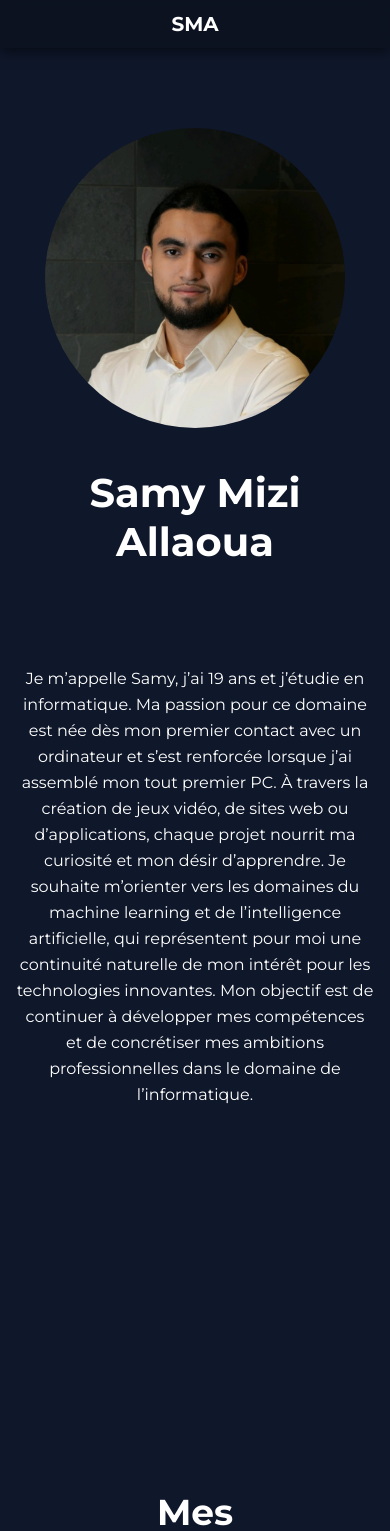
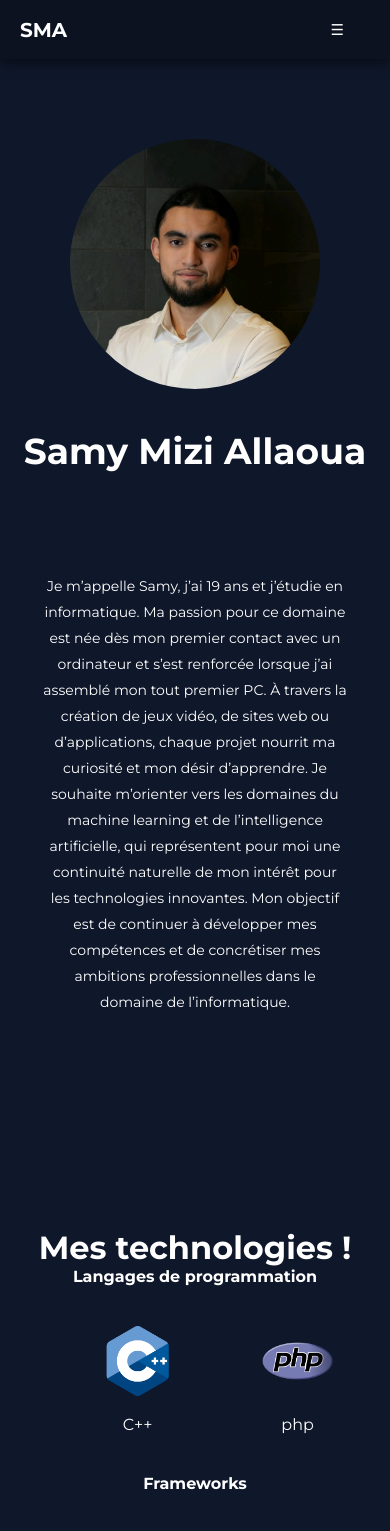
Before and after one commit to SamyM-A/Portfolio, a React (Vite) app: page / in a window 390 px wide. Shown: the top 1531 px of the page. Built offline with nearby package versions, Linux system fonts and the light colour scheme.

Commit message:
Add header responsive for mobile

```diff
--- a/src/App.css
+++ b/src/App.css
@@ -17,6 +17,15 @@
   background-color: #0C1220dd;
   backdrop-filter: blur(8px);
   box-shadow: 0 4px 12px rgba(0, 0, 0, 0.5);
+}
+
+#h2 {
+  display: flex;
+  gap: 20px;
+}
+
+#burger {
+  display: none;
 }
 
 #header a {
@@ -55,7 +64,7 @@
 
 #contact {
     margin: 100px auto;
-    width: 80%;
+    width: 40%;
     text-align: center;
     padding: 32px 32px;
     border-radius: 50px;
@@ -76,6 +85,7 @@
 #nomemail{
   display: flex;
   gap: 10px;
+    /* background-color: red; */
 }
 
 #contact #email, #nom{
@@ -87,6 +97,11 @@
     border-bottom: 2px solid #ffffff;
 }
 
+#contact #mess{
+  /* background-color: red; */
+    border-bottom: 2px solid #ffffff;
+    width: 100%;
+}
 
 #contact #message{
   font-size: 20px;
@@ -94,10 +109,9 @@
     padding: 10px;
     resize: none;
     background: none;
-    border-bottom: 2px solid #ffffff;
+
     display: flex;
-    width: 97.6%;
-    /* margin: 50px auto auto 0px; */
+    margin: 20px auto auto 0px;
 }
 
 #contact #email:focus,
@@ -120,6 +134,8 @@
     border: 3px solid #ffffff; /* Green */
     cursor: pointer;
 }
+
+
 
 
 
@@ -423,11 +439,6 @@
 @media (max-width: 680px) {
 
 
-  #h2{
-    display: none;
-    /* background-color: red; */
-  }
-
   #header{
     text-align: left;
   }
@@ -437,13 +448,53 @@
     padding: 12px 20px;
   }
 
-  #header #h2 {
+  #h2 {
     display: none; /* menu caché (plus tard burger) */
   }
 
   #header a {
     font-size: 20px;
   }
+
+
+  #burger {
+    display: block;
+    font-size: 30px;
+    background: none;
+    border: none;
+    color: white;
+    cursor: pointer;
+  }
+
+  #h2 {
+    position: absolute;
+    top: 50px;
+    left: 0;
+    width: 100%;
+
+    flex-direction: column;
+    align-items: center;
+    /* background-color: #0c1220c2; */
+
+    background-color: #0c1220;
+    backdrop-filter: blur(8px);
+    box-shadow: none;
+
+    display: none;
+    padding: 20px 0;
+  }
+
+  #h2.open {
+    display: flex;
+  }
+
+  #h2 button {
+    padding: 15px 0;
+    font-size: 18px;
+  }
+
+
+
 
   /* ===== HOME ===== */
   #home1 {
@@ -459,12 +510,21 @@
   #home1 img {
     float: none;
     display: block;
-    margin: 0 auto 30px auto;
-    width: 180px;
+    margin: auto  auto;
+    width: 250px;
+    height: 250px;
+  }
+
+  #home1 div{
+    margin: 0;
+    /* background-color: red; */
   }
 
   #home1 p {
-    font-size: 16px;
+    text-align: center;
+    /* background-color: red; */
+    width: 85%;
+    font-size: 14px;
     line-height: 26px;
   }
 
@@ -481,7 +541,7 @@
 
   .projects .imgprojet{
     width: 100%;
-    height: 300px;
+    height: 200px;
   }
 
   .projects h1 {
@@ -490,8 +550,7 @@
 
   /* ===== CONTACT ===== */
   #contact {
-    width: 90%;
-    /* padding: 24px; */
+    width: 80%;
     border-radius: 30px;
   }
 
@@ -518,8 +577,20 @@
   }
 
   /* ===== TECHNO ===== */
+
+  #technoHome{
+  margin: 1px auto 1px auto;
+  /* background-color: red; */
+}
+
   #technoHome h1 {
+    margin: 0;
     font-size: 40px;
+  }
+
+  .tech img{
+    height: 70px;
+    width: 70px;
   }
 
   .carousel {
@@ -548,25 +619,66 @@
 
 
 
+  #technoHome h1{
+    font-size: 32px;
+  }
+
+  #technoHome h3{
+    font-size: 16px;
+  }
+
+  .projectsListe #h1{
+    font-size: 32px;
+  }
+
+
+  #contactDiv #h1contact{
+    font-size: 32px;
+  }
+
+
+
 }
 
 
 
-@media (max-width: 1024px) {
+
+
+
+
+
+
+
+
+
+
+
+
+
+
+
+
+
+
+
+
+
+@media (min-width: 681px) and (max-width: 1024px) {
   #header{
-    display: block;
-    text-align: center;
+    /* display: block; */
+    /* text-align: center; */
   }
 
 #home1 {
     padding: 80px 16px;
     display: block;
+
     /* background-color: red; */
   }
 
   #home1 div{
+    margin: 0px;
     /* background-color: red; */
-    margin: 0px auto;
   }
 
 
@@ -575,17 +687,12 @@
     margin: 40px 0;
   }
 
-  #home1 img {
-    float: none;
-    display: block;
-    margin: 0 auto 30px auto;
-    width: 180px;
-  }
 
   #home1 p {
     font-size: 16px;
     line-height: 26px;
     text-align: center;
+    width: 60%;
   }
 
   #home1 h1{
@@ -601,6 +708,11 @@
   }
 
 
+
+  #technoHome{
+    margin: 0px;
+    /* background-color: red; */
+  }
 
   #technoHome h1{
     font-size: 36px;
--- a/src/sections/Contact.jsx
+++ b/src/sections/Contact.jsx
@@ -58,7 +58,9 @@ const Contact = () => {
                         <input type="text" name="name" id="nom" placeholder="Nom" required/>
                         <input type="text" name="email" id="email" placeholder="Email" required />
                     </div>
+                    <div id="mess">
                         <textarea rows={1} name="message"  id="message" type="text" placeholder="Message" required/>
+                    </div>
                         <button>Envoyer ➞</button>
                 </div>
             </form>
--- a/src/sections/Header.jsx
+++ b/src/sections/Header.jsx
@@ -3,7 +3,7 @@ import { useState } from "react";
 
 const Header = ({ scrollTo }) => {
 
-    const [darkMode, setDarkMode] = useState(false);
+    const [open, setOpen] = useState(false);
 
     return (
         <div id="header">
@@ -11,13 +11,16 @@ const Header = ({ scrollTo }) => {
                 {/* <h1>SMA</h1> */}
                 <a href="https://github.com/SamyM-A/Portfolio" target="_blank">SMA</a>
             </div>
-            <div id='h2'>
+            <div id='h2' className={open ? "open" : ""}>
                 <button onClick={() => scrollTo("accueil")}>Accueil</button>
                 <button onClick={() => scrollTo("technologie")}>Technologie</button>
                 <button onClick={() => scrollTo("projects")}>Projects</button>
                 {/* <button onClick={() => scrollTo("cv")}>CV</button> */}
                 <button onClick={() => scrollTo("contact")}>Contact</button>
             </div>
+            <button id="burger" onClick={() => setOpen(!open)}>
+                ☰
+            </button>
         </div>
     )
 }
```
